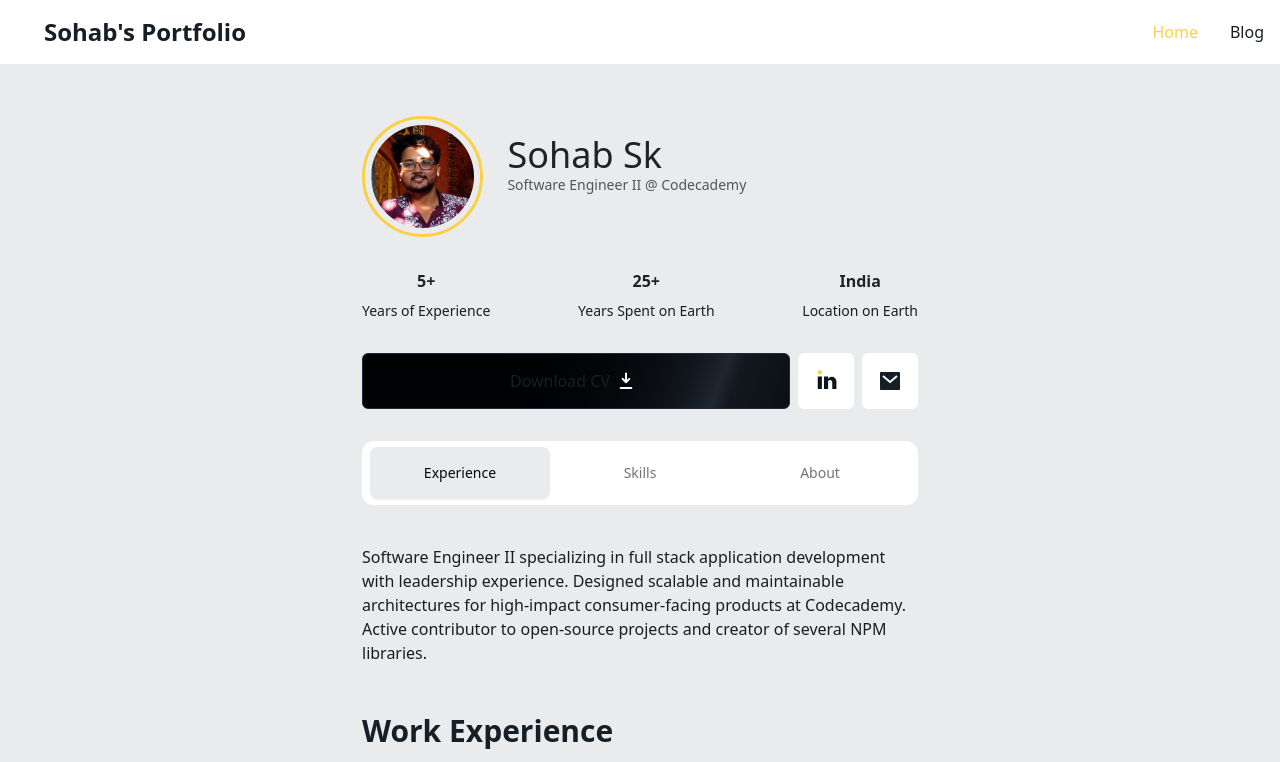
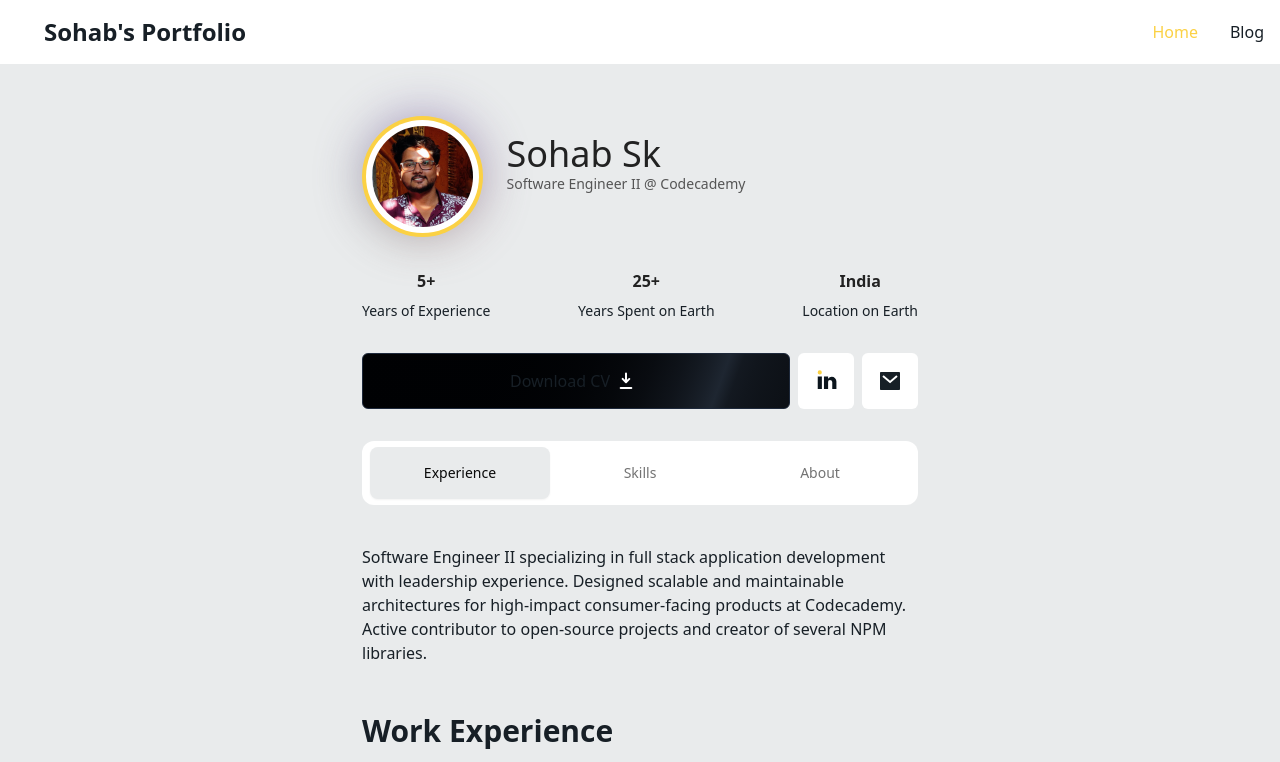
Before and after one commit to ITZSHOAIB/itzshoaib.github.io, an Astro site: page / in a window 1280 px wide. Shown: the top 762 px of the page. Built offline with nearby package versions, Linux system fonts and the light colour scheme; Astro itself is replaced by a stand-in of ours; some icons are missing.

Commit message:
feat: add BackgroundGradient component with framer-motion animations

```diff
--- a/package.json
+++ b/package.json
@@ -42,6 +42,7 @@
     "class-variance-authority": "^0.7.0",
     "clsx": "^2.1.1",
     "extract-colors": "^4.1.0",
+    "framer-motion": "^12.0.8",
     "lucide-react": "^0.456.0",
     "react": "^18.3.1",
     "react-dom": "^18.3.1",
--- a/src/components/ProfileInfo.astro
+++ b/src/components/ProfileInfo.astro
@@ -2,6 +2,7 @@
 // components imports
 import ProfileImage from "./ProfileImage.astro";
 import Social from "./Social.astro";
+import { BackgroundGradient } from "./ui/background-gradient";
 
 // config import
 import { ME } from "@/config";
@@ -11,12 +12,16 @@ const { name, profession } = ME;
 
 <div class={"w-full flex items-center justify-start mt-5"}>
   <div class="flex items-center gap-6 w-full">
-    <div
+    <!-- <div
       class={"border-[3px] border-primary-light dark:border-primary-dark p-1.5 rounded-full "}
       style={{ overflow: "hidden" }}
+    > -->
+    <BackgroundGradient
+      className="rounded-full p-1.5 bg-white dark:bg-zinc-900"
     >
       <ProfileImage />
-    </div>
+    </BackgroundGradient>
+    <!-- </div> -->
     <div class={"profile-info flex flex-col gap-2 w-full"}>
       <div class="info">
         <h1
--- /dev/null
+++ b/src/components/ui/background-gradient.tsx
@@ -0,0 +1,72 @@
+import { cn } from "@/lib/utils";
+import React from "react";
+import { motion } from "framer-motion";
+
+export const BackgroundGradient = ({
+  children,
+  className,
+  containerClassName,
+  animate = true,
+}: {
+  children?: React.ReactNode;
+  className?: string;
+  containerClassName?: string;
+  animate?: boolean;
+}) => {
+  const variants = {
+    initial: {
+      backgroundPosition: "0 50%",
+    },
+    animate: {
+      backgroundPosition: ["0, 50%", "100% 50%", "0 50%"],
+    },
+  };
+  return (
+    <div className={cn("relative p-[4px] group", containerClassName)}>
+      <motion.div
+        variants={animate ? variants : undefined}
+        initial={animate ? "initial" : undefined}
+        animate={animate ? "animate" : undefined}
+        transition={
+          animate
+            ? {
+                duration: 5,
+                repeat: Infinity,
+                repeatType: "reverse",
+              }
+            : undefined
+        }
+        style={{
+          backgroundSize: animate ? "400% 400%" : undefined,
+        }}
+        className={cn(
+          "absolute inset-0 rounded-full z-[1] opacity-60 group-hover:opacity-100 blur-xl  transition duration-500 will-change-transform",
+          " bg-[radial-gradient(circle_farthest-side_at_0_100%,#00ccb1,transparent),radial-gradient(circle_farthest-side_at_100%_0,#7b61ff,transparent),radial-gradient(circle_farthest-side_at_100%_100%,#ffc414,transparent),radial-gradient(circle_farthest-side_at_0_0,#1ca0fb,#141316)]"
+        )}
+      />
+      <motion.div
+        variants={animate ? variants : undefined}
+        initial={animate ? "initial" : undefined}
+        animate={animate ? "animate" : undefined}
+        transition={
+          animate
+            ? {
+                duration: 5,
+                repeat: Infinity,
+                repeatType: "reverse",
+              }
+            : undefined
+        }
+        style={{
+          backgroundSize: animate ? "400% 400%" : undefined,
+        }}
+        className={cn(
+          "absolute inset-0 rounded-full z-[1] will-change-transform",
+          "bg-primary-light dark:bg-primary-dark"
+        )}
+      />
+
+      <div className={cn("relative z-10", className)}>{children}</div>
+    </div>
+  );
+};
```
Also changed, not shown: pnpm-lock.yaml.
